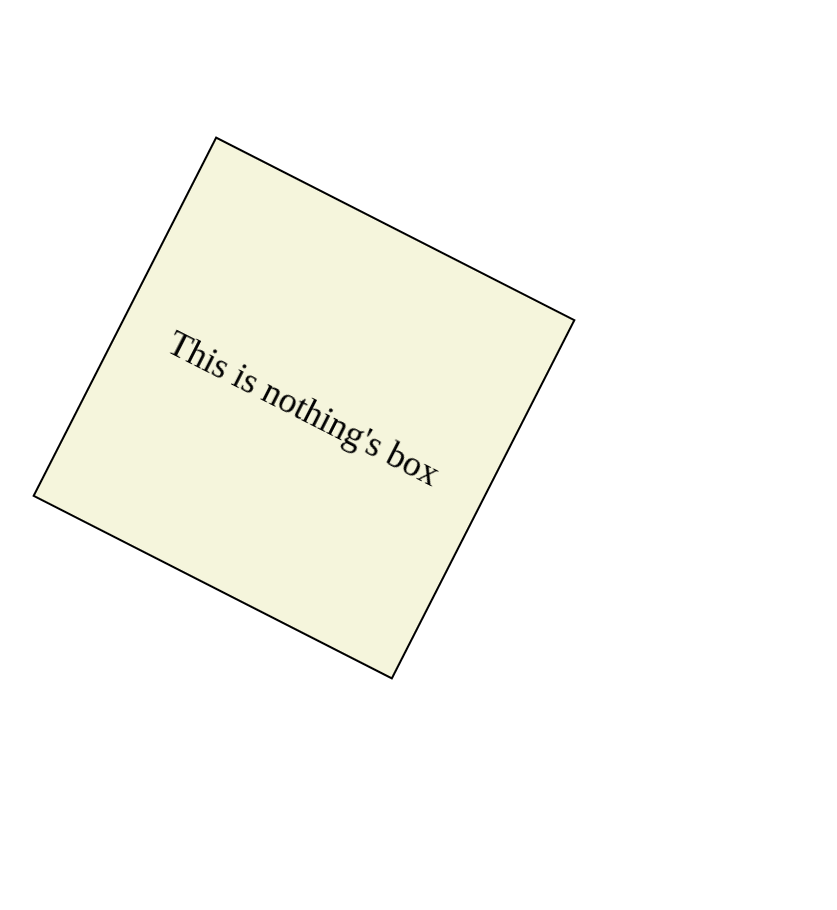
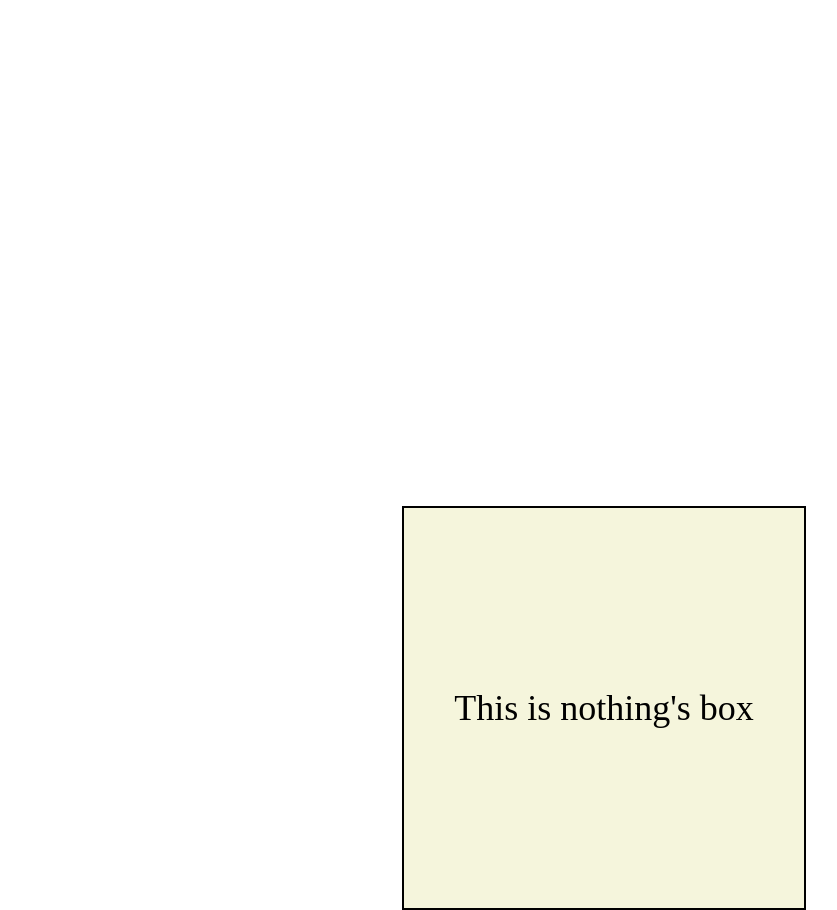
Before and after one commit to Akshat1561/HTML_CSS, a plain HTML site: page CSS25/index.html in a window 1280 px wide. In both pictures the pointer is over the element 648 px from the left and 408 px from the top of the page. Shown: the whole page, without its empty margins (344-1181 px from the left). Before the commit the page ends 816 px from the top, so only its background shows below. Drawn offline with Linux system fonts and the light colour scheme.

Commit message:
git initalize

```diff
--- a/CSS25/style.css
+++ b/CSS25/style.css
@@ -23,8 +23,16 @@
 
 
 .box:hover{
-    transform: rotate(45deg)
+    /* transform: rotate(360deg) */
 
+    /* transform: scale(2); */
+
+    /* transform: scale(0.5);
+    transform: rotate(-45deg); */
+
+    /* transform: skew(45deg); */
+
+    transform: translate(500px, 500px);
 
 }
 p{
```
